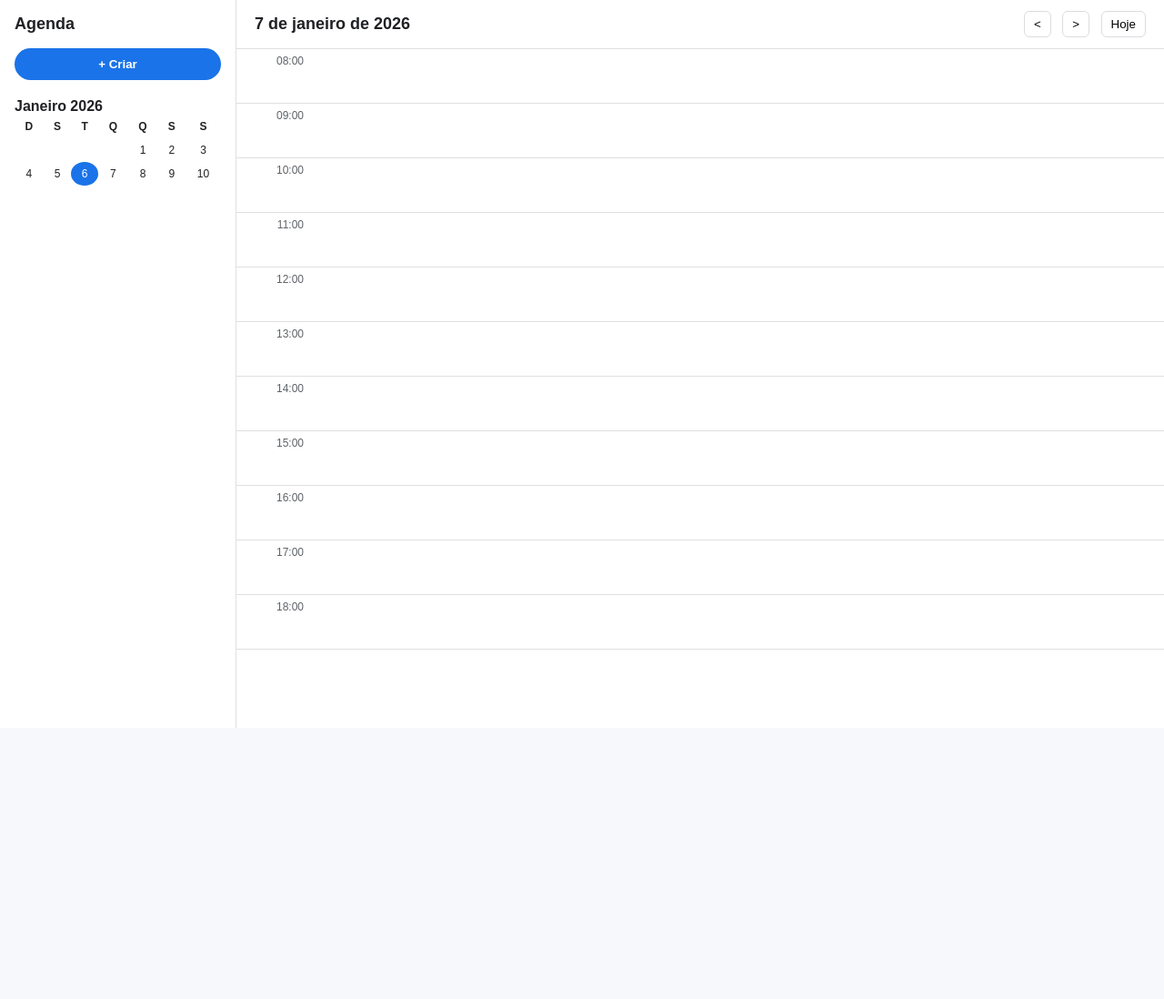
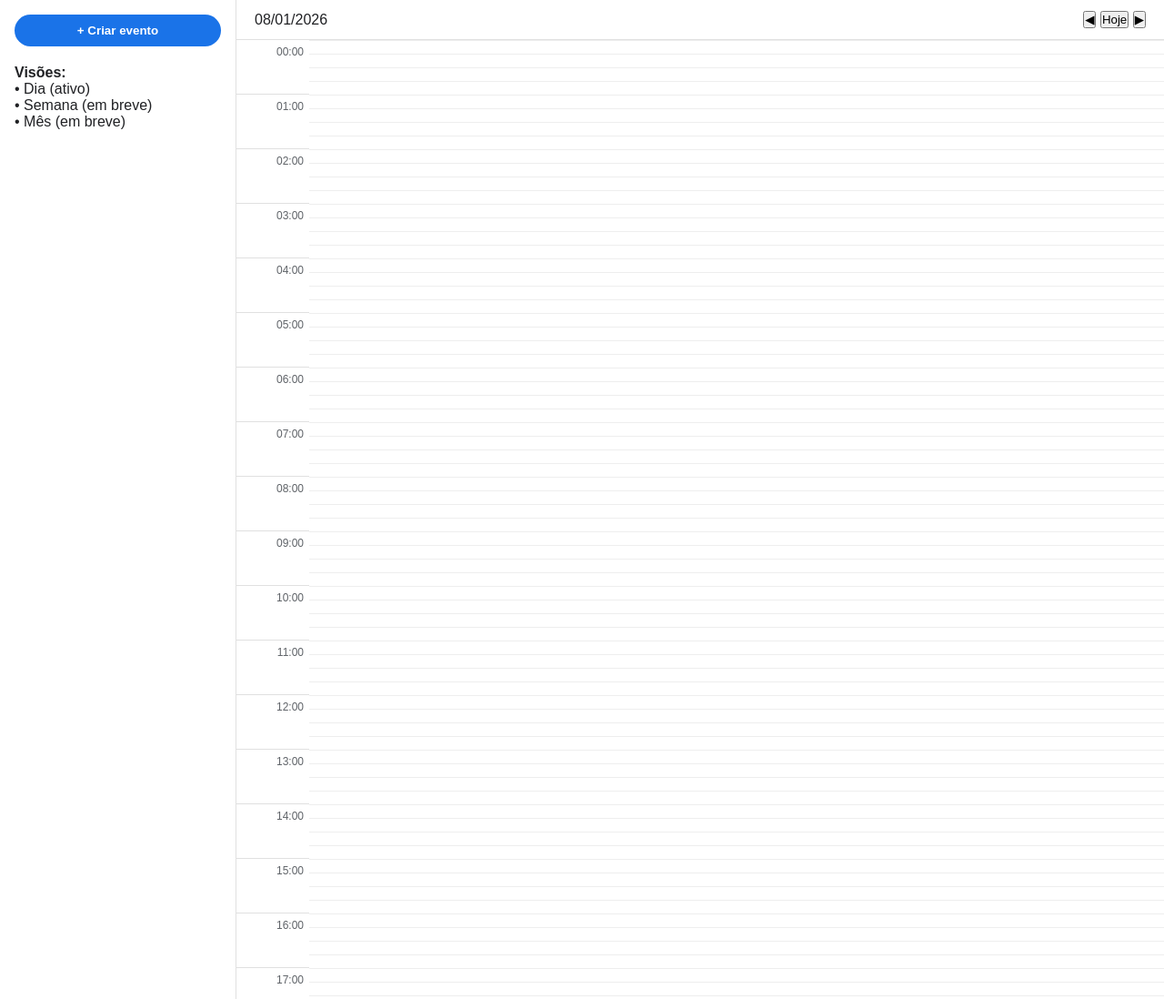
Before and after one commit to DylanLima02/landing-page, a plain HTML site: page index.html in a window 1280 px wide. Shown: the top 1098 px of the page at 91% size. Before the commit the page ends 800 px from the top, so only its background shows below. Drawn offline with Linux system fonts and the light colour scheme.

Commit message:
Update index.html

```diff
--- a/index.html
+++ b/index.html
@@ -6,7 +6,6 @@
   <title>Planejador Diário</title>
 
   <style>
-    /* ===== RESET ===== */
     * { box-sizing: border-box; margin: 0; padding: 0; }
     body {
       font-family: Arial, Helvetica, sans-serif;
@@ -14,27 +13,23 @@
       color: #202124;
     }
 
-    /* ===== LAYOUT PRINCIPAL ===== */
+    :root {
+      --hour-height: 60px; /* 60min */
+    }
+
     .app {
       display: grid;
       grid-template-columns: 260px 1fr;
       height: 100vh;
     }
 
-    /* ===== SIDEBAR ===== */
     .sidebar {
-      background: #ffffff;
+      background: #fff;
       border-right: 1px solid #e0e0e0;
       padding: 16px;
     }
 
-    .sidebar h2 {
-      font-size: 18px;
-      margin-bottom: 16px;
-    }
-
     .btn-create {
-      display: block;
       width: 100%;
       padding: 10px;
       border-radius: 24px;
@@ -46,63 +41,25 @@
       margin-bottom: 20px;
     }
 
-    .calendar-mini {
-      margin-top: 20px;
-    }
-
-    .calendar-mini table {
-      width: 100%;
-      border-collapse: collapse;
-      font-size: 12px;
-      text-align: center;
-    }
-
-    .calendar-mini th,
-    .calendar-mini td {
-      padding: 6px;
-    }
-
-    .calendar-mini .today {
-      background: #1a73e8;
-      color: #fff;
-      border-radius: 50%;
-    }
-
-    /* ===== CONTEÚDO ===== */
     .content {
       display: flex;
       flex-direction: column;
     }
 
-    /* ===== HEADER ===== */
     .header {
       display: flex;
       align-items: center;
       justify-content: space-between;
       padding: 12px 20px;
       border-bottom: 1px solid #e0e0e0;
-      background: #ffffff;
+      background: #fff;
     }
 
-    .header .date {
-      font-size: 18px;
-      font-weight: bold;
-    }
-
-    .header .actions button {
-      margin-left: 8px;
-      padding: 6px 10px;
-      border-radius: 6px;
-      border: 1px solid #dadce0;
-      background: #fff;
-      cursor: pointer;
-    }
-
-    /* ===== AGENDA ===== */
     .agenda {
       flex: 1;
       overflow-y: auto;
-      background: #ffffff;
+      background: #fff;
+      position: relative;
     }
 
     .time-grid {
@@ -110,115 +67,225 @@
       grid-template-columns: 80px 1fr;
     }
 
-    .hour {
-      height: 60px;
+    .hour-label {
+      height: var(--hour-height);
       border-bottom: 1px solid #e0e0e0;
       padding: 6px;
       font-size: 12px;
+      text-align: right;
       color: #5f6368;
-      text-align: right;
     }
 
-    .slot {
-      height: 60px;
+    .grid {
+      position: relative;
       border-bottom: 1px solid #e0e0e0;
-      position: relative;
+      height: calc(24 * var(--hour-height));
     }
 
-    /* Evento (base, você vai controlar via JS depois) */
+    .line {
+      position: absolute;
+      left: 0;
+      right: 0;
+      height: 1px;
+      background: #eee;
+    }
+
     .event {
       position: absolute;
-      top: 6px;
-      left: 6px;
-      right: 6px;
-      height: calc(100% - 12px);
+      left: 8px;
+      right: 8px;
       background: #1a73e8;
       color: #fff;
       border-radius: 6px;
       padding: 6px;
       font-size: 12px;
+      cursor: grab;
+    }
+
+    .event small { opacity: 0.8; }
+
+    .resize {
+      position: absolute;
+      bottom: 0;
+      left: 0;
+      right: 0;
+      height: 6px;
+      cursor: ns-resize;
+      background: rgba(255,255,255,.3);
     }
   </style>
 </head>
 <body>
 <div class="app">
 
-    <!-- SIDEBAR -->
   <aside class="sidebar">
-      <h2>Agenda</h2>
-      <button class="btn-create">+ Criar</button>
-
-      <div class="calendar-mini">
-        <strong>Janeiro 2026</strong>
-        <table>
-          <thead>
-            <tr>
-              <th>D</th><th>S</th><th>T</th><th>Q</th><th>Q</th><th>S</th><th>S</th>
-            </tr>
-          </thead>
-          <tbody>
-            <tr>
-              <td></td><td></td><td></td><td></td><td>1</td><td>2</td><td>3</td>
-            </tr>
-            <tr>
-              <td>4</td><td>5</td><td class="today">6</td><td>7</td><td>8</td><td>9</td><td>10</td>
-            </tr>
-          </tbody>
-        </table>
-      </div>
+    <button class="btn-create" id="createBtn">+ Criar evento</button>
+    <p><strong>Visões:</strong></p>
+    <p>• Dia (ativo)</p>
+    <p>• Semana (em breve)</p>
+    <p>• Mês (em breve)</p>
   </aside>
 
-    <!-- CONTEÚDO -->
   <main class="content">
-
-      <!-- HEADER -->
     <div class="header">
-        <div class="date">7 de janeiro de 2026</div>
-        <div class="actions">
-          <button>&lt;</button>
-          <button>&gt;</button>
-          <button>Hoje</button>
+      <div id="currentDate"></div>
+      <div>
+        <button id="prevDay">◀</button>
+        <button id="today">Hoje</button>
+        <button id="nextDay">▶</button>
       </div>
     </div>
 
-      <!-- AGENDA -->
     <div class="agenda">
       <div class="time-grid">
-
-          <!-- HORÁRIOS -->
-          <div>
-            <div class="hour">08:00</div>
-            <div class="hour">09:00</div>
-            <div class="hour">10:00</div>
-            <div class="hour">11:00</div>
-            <div class="hour">12:00</div>
-            <div class="hour">13:00</div>
-            <div class="hour">14:00</div>
-            <div class="hour">15:00</div>
-            <div class="hour">16:00</div>
-            <div class="hour">17:00</div>
-            <div class="hour">18:00</div>
+        <div id="hours"></div>
+        <div class="grid" id="grid"></div>
+      </div>
+    </div>
+  </main>
 </div>
 
-          <!-- SLOTS -->
-          <div>
-            <div class="slot"></div>
-            <div class="slot"></div>
-            <div class="slot"></div>
-            <div class="slot"></div>
-            <div class="slot"></div>
-            <div class="slot"></div>
-            <div class="slot"></div>
-            <div class="slot"></div>
-            <div class="slot"></div>
-            <div class="slot"></div>
-            <div class="slot"></div>
-          </div>
+<script>
+/* ================= ESTADO ================= */
+let state = {
+  date: new Date(),
+  events: JSON.parse(localStorage.getItem('events') || '[]')
+};
 
-        </div>
-      </div>
+/* ================= UTIL ================= */
+const pad = n => n.toString().padStart(2, '0');
+const formatDate = d => `${pad(d.getDate())}/${pad(d.getMonth()+1)}/${d.getFullYear()}`;
+const minutesFromTime = t => {
+  const [h,m] = t.split(':').map(Number);
+  return h*60 + m;
+};
 
-    </main>
-  </div>
+/* ================= RENDER ================= */
+const hoursEl = document.getElementById('hours');
+const gridEl = document.getElementById('grid');
+const dateEl = document.getElementById('currentDate');
+
+function renderHours() {
+  hoursEl.innerHTML = '';
+  for (let h = 0; h < 24; h++) {
+    const div = document.createElement('div');
+    div.className = 'hour-label';
+    div.textContent = `${pad(h)}:00`;
+    hoursEl.appendChild(div);
+  }
+}
+
+function renderGridLines() {
+  gridEl.innerHTML = '';
+  for (let i = 0; i < 24 * 4; i++) {
+    const line = document.createElement('div');
+    line.className = 'line';
+    line.style.top = `${i * 15}px`;
+    gridEl.appendChild(line);
+  }
+}
+
+function renderEvents() {
+  state.events
+    .filter(e => e.date === state.date.toISOString().slice(0,10))
+    .forEach(e => {
+      const div = document.createElement('div');
+      const start = minutesFromTime(e.start);
+      const end = minutesFromTime(e.end);
+
+      div.className = 'event';
+      div.style.top = `${start}px`;
+      div.style.height = `${end - start}px`;
+      div.style.background = e.color;
+      div.innerHTML = `<strong>${e.title}</strong><br><small>${e.start} - ${e.end}</small><div class="resize"></div>`;
+
+      enableDrag(div, e);
+      enableResize(div, e);
+
+      gridEl.appendChild(div);
+    });
+}
+
+function render() {
+  dateEl.textContent = formatDate(state.date);
+  renderHours();
+  renderGridLines();
+  renderEvents();
+}
+
+/* ================= EVENTOS ================= */
+function createEvent() {
+  const title = prompt('Título do evento');
+  if (!title) return;
+
+  const start = prompt('Hora início (HH:MM)', '09:00');
+  const end = prompt('Hora fim (HH:MM)', '10:00');
+
+  state.events.push({
+    id: Date.now(),
+    title,
+    date: state.date.toISOString().slice(0,10),
+    start,
+    end,
+    color: '#1a73e8'
+  });
+
+  save();
+  render();
+}
+
+function save() {
+  localStorage.setItem('events', JSON.stringify(state.events));
+}
+
+/* ================= DRAG ================= */
+function enableDrag(el, event) {
+  let startY;
+  el.onmousedown = e => {
+    if (e.target.classList.contains('resize')) return;
+    startY = e.clientY;
+    document.onmousemove = ev => {
+      const delta = ev.clientY - startY;
+      const minutes = Math.round(delta / 15) * 15;
+      const newStart = minutesFromTime(event.start) + minutes;
+      const duration = minutesFromTime(event.end) - minutesFromTime(event.start);
+
+      if (newStart >= 0) {
+        event.start = `${pad(Math.floor(newStart/60))}:${pad(newStart%60)}`;
+        event.end = `${pad(Math.floor((newStart+duration)/60))}:${pad((newStart+duration)%60)}`;
+        render();
+      }
+    };
+    document.onmouseup = () => { document.onmousemove = null; save(); };
+  };
+}
+
+/* ================= RESIZE ================= */
+function enableResize(el, event) {
+  const handle = el.querySelector('.resize');
+  handle.onmousedown = e => {
+    e.stopPropagation();
+    const startY = e.clientY;
+    document.onmousemove = ev => {
+      const delta = ev.clientY - startY;
+      const minutes = Math.round(delta / 15) * 15;
+      const newEnd = minutesFromTime(event.end) + minutes;
+      if (newEnd > minutesFromTime(event.start)) {
+        event.end = `${pad(Math.floor(newEnd/60))}:${pad(newEnd%60)}`;
+        render();
+      }
+    };
+    document.onmouseup = () => { document.onmousemove = null; save(); };
+  };
+}
+
+/* ================= CONTROLES ================= */
+document.getElementById('createBtn').onclick = createEvent;
+document.getElementById('today').onclick = () => { state.date = new Date(); render(); };
+document.getElementById('prevDay').onclick = () => { state.date.setDate(state.date.getDate()-1); render(); };
+document.getElementById('nextDay').onclick = () => { state.date.setDate(state.date.getDate()+1); render(); };
+
+render();
+</script>
 </body>
 </html>
```
Lines whose indentation alone changed are shown as unchanged.
